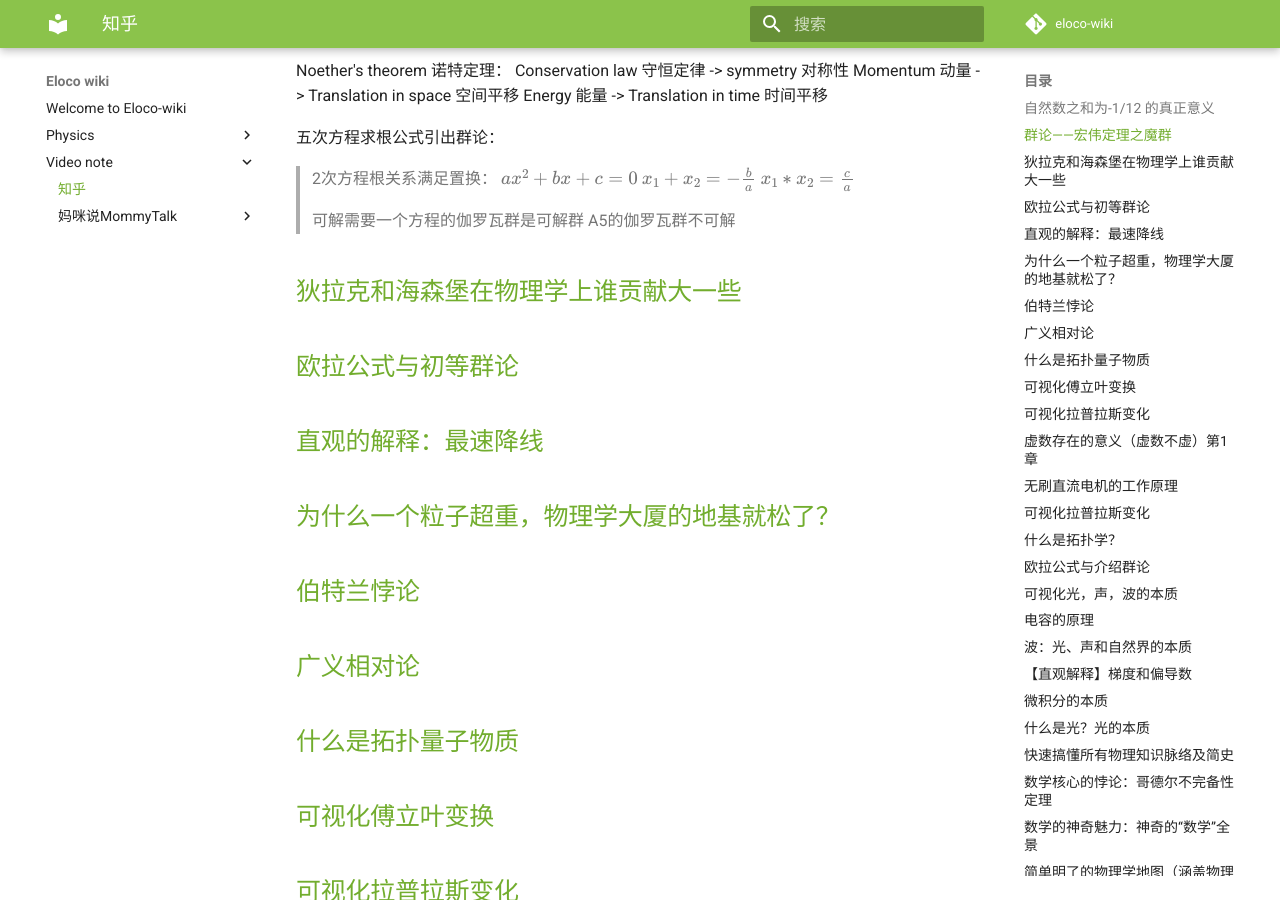
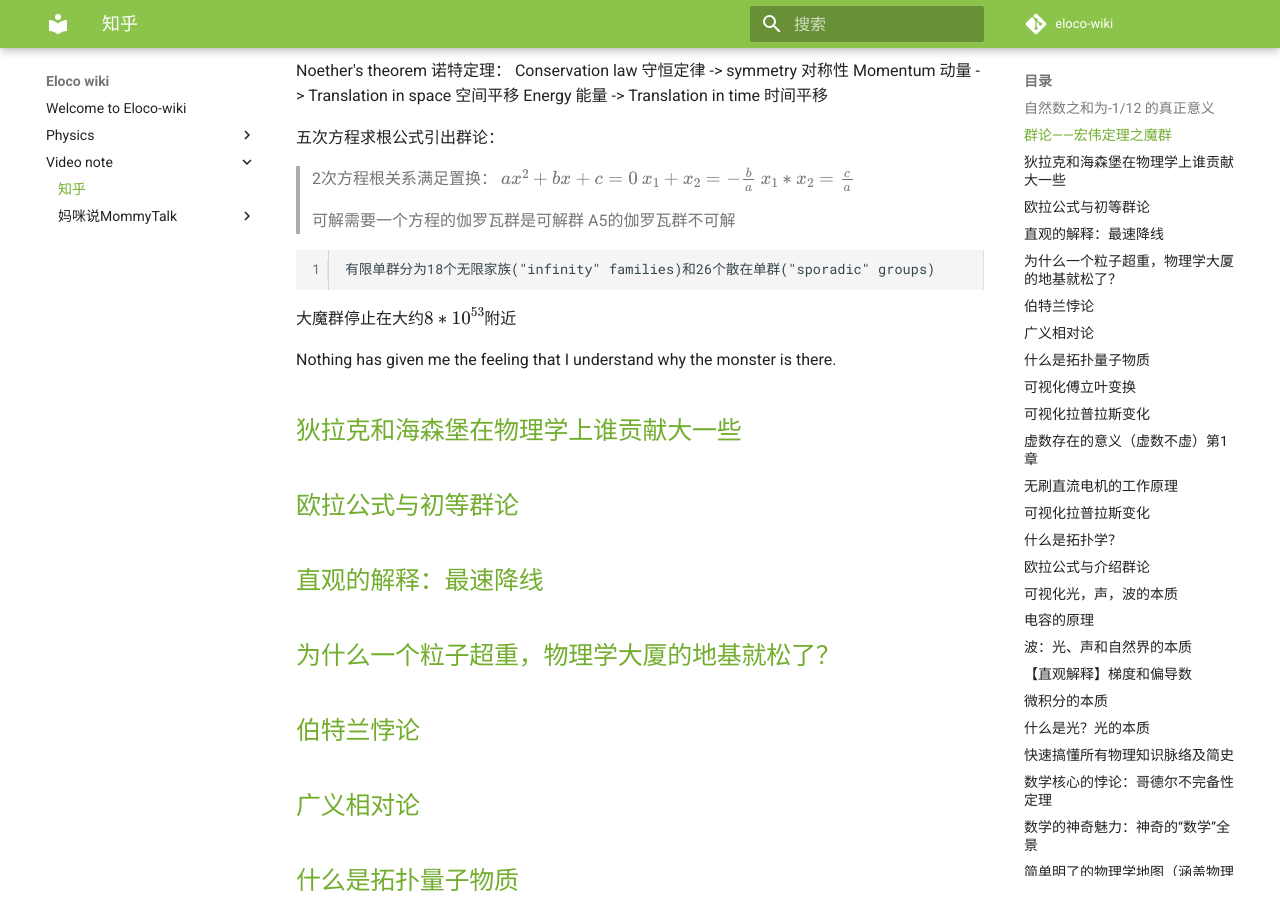
Before and after one commit to Eloco/eloco-wiki, an MkDocs documentation site: the page built from docs/video note/知乎.md, in a window 1280 px wide and 900 px high, scrolled down 607 px. Built offline with MkDocs 1.6.1 and Material for MkDocs 9.7.7, drawn with Linux system fonts in a browser that asks for light colours; comment, search, counter and statistics services are not loaded.

Commit message:
vault backup: 2022-07-27 21:29:54

```diff
--- a/docs/video note/知乎.md
+++ b/docs/video note/知乎.md
@@ -31,6 +31,12 @@ Energy 能量 -> Translation in time 时间平移
 
 >可解需要一个方程的伽罗瓦群是可解群
 A5的伽罗瓦群不可解
+
+	有限单群分为18个无限家族("infinity" families)和26个散在单群("sporadic" groups)
+
+大魔群停止在大约$8*10^{53}$附近
+
+Nothing has given me the feeling that I understand why the monster is there.
 
 
 ##  [狄拉克和海森堡在物理学上谁贡献大一些](https://www.zhihu.com/question/506123726/answer/2555430490)
```
